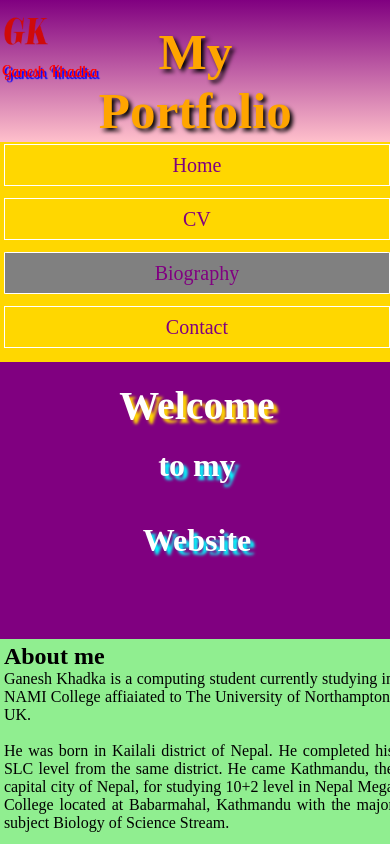
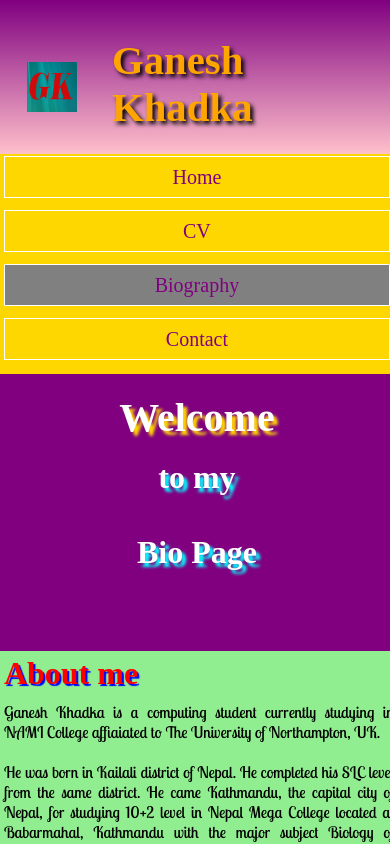
Before and after one commit to kghaandeksah/csy1018-assign1, a plain HTML site: page bio.html in a window 390 px wide. Shown: the top 844 px of the page. Drawn offline with Linux system fonts and the light colour scheme.

Commit message:
files and images updated

```diff
--- a/bio.html
+++ b/bio.html
@@ -21,13 +21,12 @@
 <!-- this is first part of body including logo and mainheading -->
   <div class="logo">
   <!-- this block is for image(logo) -->
-    <img src="images/logo.main.png" alt="Logo">
-    <p>Ganesh Khadka</p>
+    <img src="images/logo.main.jpg" alt="Logo">
   </div>
   <!-- this is for ending logo block -->
   <div class="mainheading">
   <!-- this is the block for mainheading -->
-    <h1>My Portfolio</h1>
+    <h1>Ganesh Khadka</h1>
     <!-- this is for defining main heading -->
   </div>
   <!-- this is for ending mainheading block -->
@@ -53,7 +52,7 @@
       <!-- this block is for leftpart showing welcome message to particular page -->
         <h2>Welcome</h2><br>
         <h3> to my</h3><br>
-        <h3>Website</h3>
+        <h3>Bio Page</h3>
       </div>
       <!-- this is for ending leftpart -->
       <div class="biopart">
--- a/css/styles.css
+++ b/css/styles.css
@@ -16,14 +16,16 @@ header{
   padding: 0.5%;
   display: flex;  /*this to use flex properties*/
   flex-flow: row;
+  height: 140px;
   background: purple;  /*this for property of background if gradient is not supported*/
   background: linear-gradient(purple, pink);
 }/*this for property of of header*/
 
 .logo img{
-  width: 152px;
-  height: 101px;
+  width: 125px;
+  height: 80px;
   margin: 5px 10px 0 0;
+  padding: 25px 25px 0;
   transition: transform 2s;  /*this for property of logo transform of header part*/
 }/*this for property of image(logo) of header part*/
 
@@ -31,17 +33,10 @@ header{
   transform: translate(10px);
 }/*this for property of logo transform during hover*/
 
-.logo p{
-  font-size: 1.25em;
-  color: red;
-  text-shadow: 2px 2px 1px blue;
-  font-family:'Lobster Two', cursive;
-}  /*this is for property text below the logo*/
-
 .mainheading{
   width: 50%;
   text-align: right;
-  padding-top: 20px;
+  padding-top: 35px;
   font-size: 1.7em;
 }/*this for property of mainheading*/
 
@@ -116,12 +111,13 @@ section{
 	.homepart{
     width: 56%;
     background-color: lightgreen;
-    padding: 1%;
+    padding: 10px 1% 20px;
+    height: 420px;
   } /*this is for property of homepart*/
 
   .homepart img{
     width: 100%;
-    height:30%;
+    height:50%;
   }/*}this is for the image in the homepart*/
 
   .homepart ul{
@@ -151,6 +147,15 @@ section{
     padding: 1%;
     text-align: justify;
   }  /*}this is the property for the biopart of bio page*/
+  .biopart h2{
+    font-size: 2em;
+    color: red;
+    text-shadow: 2px 2px 1px blue;
+    padding-bottom: 10px
+  }
+  .biopart p{
+    font-family:'Lobster Two', cursive;
+}
 
 
   .contactpart{
@@ -251,14 +256,17 @@ body{
 }
 header{
   width: 100.1%;
+  height: 150px;
 }
 .mainheading h1{
-  font-size: 1.88em;
-  text-align: center;
+  font-size: 1.5em;
+  text-align: left;
+  text-align: justify;
 }
 .logo img{
   height: 50px;
   width: 50px;
+  margin-top: 35px;
 }
 .logo p{
   font-size: 16px;
@@ -299,7 +307,7 @@ section{
   padding-bottom: 20px;
 }
 .homepart{
-  width: 100%;
+  width: 99%;
 }
 .contactpart{
   width: 99%;
@@ -308,7 +316,7 @@ section{
   width: 280px;
 }
 .cvpart{
-  width: 85%;
+  width: 84.5%;
 }
 .biopart{
   width: 100%;
```
Also changed, not shown: contact.html (+3 -4 lines), cv.html (+3 -4 lines), index.html (+3 -5 lines), images/home.jpg (added), images/logo.main.jpg (added), images/logo.main.png (deleted), images/main.profile.png, 1 other file.
